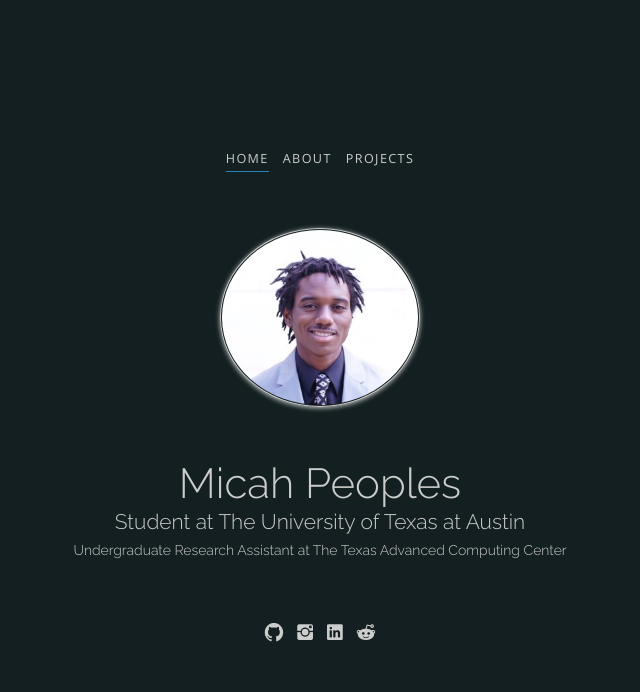
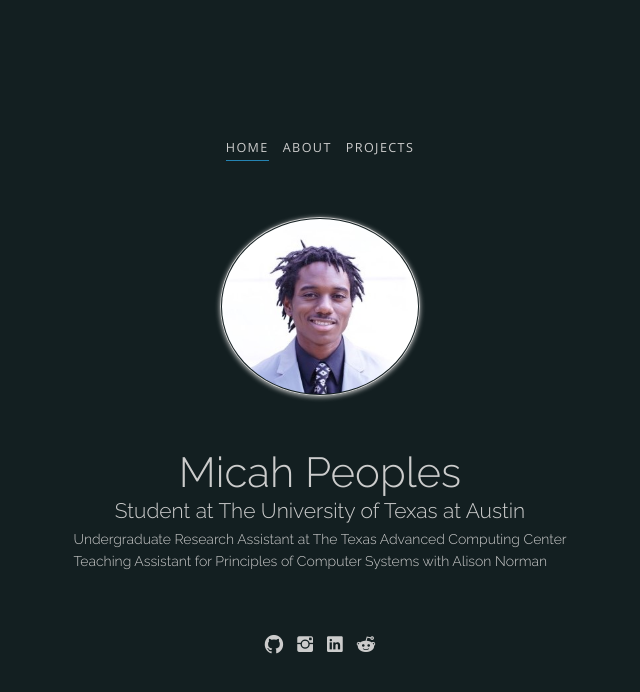
Before and after one commit to micahp/micahp.github.io, a plain HTML site: page index.html in a window 1280 px wide. Shown: the whole page, without its empty margins (320-960 px from the left). Drawn offline with nearby package versions, Linux system fonts and the light colour scheme; files whose address does not match are found by name.

Commit message:
Update index.html

```diff
--- a/index.html
+++ b/index.html
@@ -31,6 +31,7 @@
                 <div class="name">Micah Peoples</div>
                 <div class="tagline">Student at The University of Texas at Austin</div>
                 <div><h3>Undergraduate Research Assistant at The Texas Advanced Computing Center</h3></div>
+                <div><h3>Teaching Assistant for Principles of Computer Systems with Alison Norman</h3></div>
             </div>
         </div>
     </section>
```
